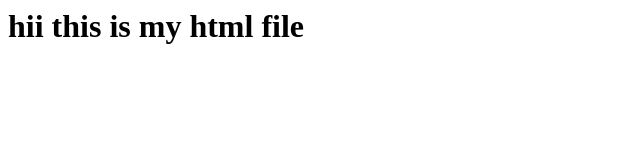
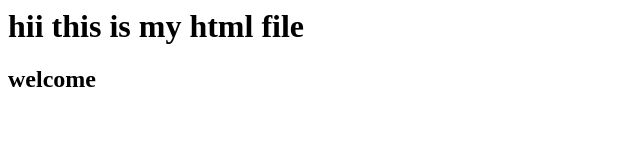
Before and after one commit to srimathi-art/mynew1, a plain HTML site: page index.html in a window 1280 px wide. Shown: the whole page, without its empty margins (0-640 px from the left). Drawn offline with Linux system fonts and the light colour scheme.

Commit message:
Updated index.html in git

```diff
--- a/index.html
+++ b/index.html
@@ -1 +1,6 @@
 <h1>hii this is my html file</h1>
+<div>
+  <h2>
+    welcome
+  </h2>
+</div>
```
